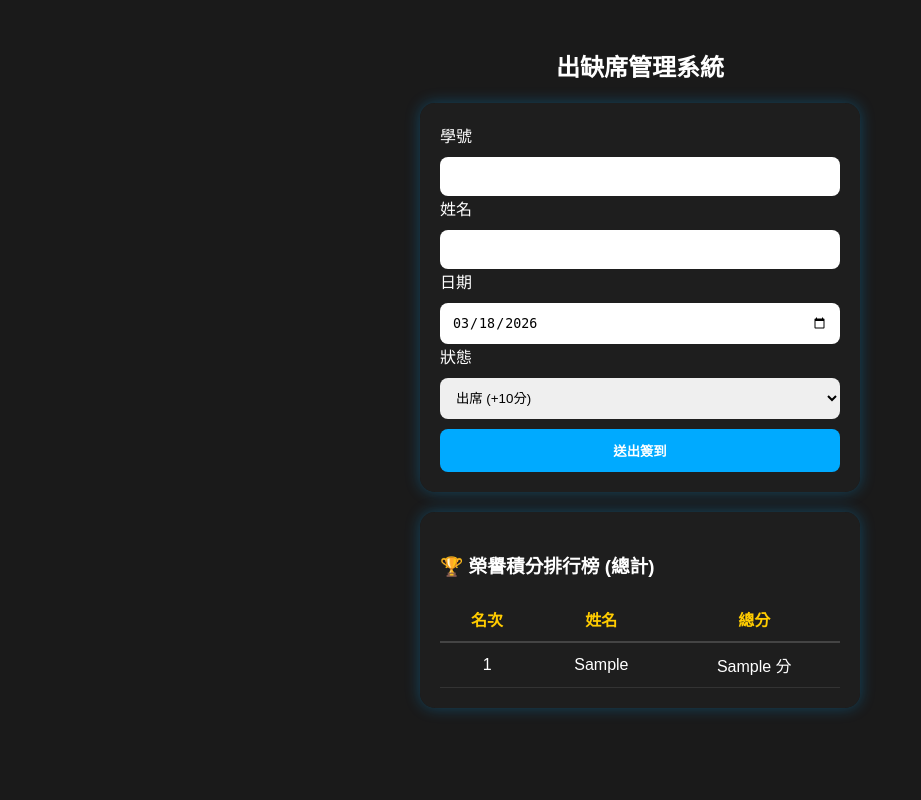
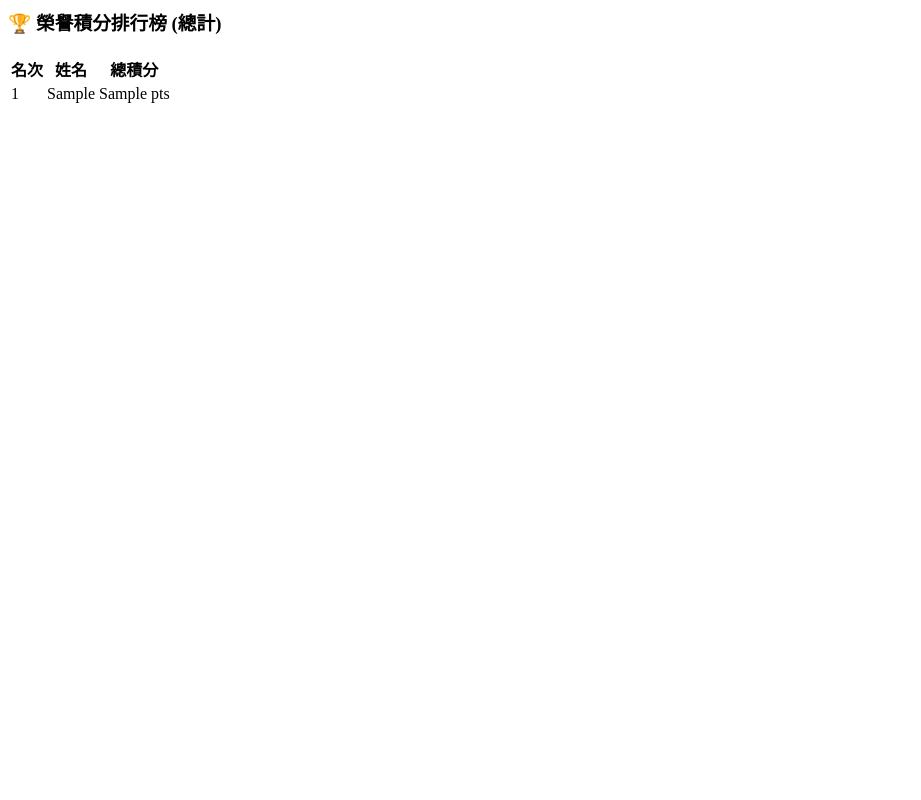
Before and after one commit to zcc-spwater/c, a Flask app: template templates/index.html in a window 1280 px wide. Shown: the whole page, without its empty margins (0-921 px from the left). Run offline with Flask 3, Linux system fonts and the light colour scheme; the template is opened without the code that fills it: most values are stand-ins (such as "Sample title", 1, 10 or a date in 2020); some libraries are stand-ins or nearby versions.

Commit message:
fix: aggregation and score

```diff
--- a/templates/index.html
+++ b/templates/index.html
@@ -1,64 +1,21 @@
-<!DOCTYPE html>
-<html lang="zh-Hant">
-<head>
-    <meta charset="UTF-8">
-    <meta name="viewport" content="width=device-width, initial-scale=1.0">
-    <title>出缺席管理系統</title>
-    <script src="https://cdn.jsdelivr.net/npm/sweetalert2@11"></script>
-    <style>
-        body { background-color: #1a1a1a; color: white; font-family: sans-serif; display: flex; flex-direction: column; align-items: center; padding: 20px; }
-        .box, .rank-box { width: 100%; max-width: 400px; background: rgba(30,30,30,0.9); padding: 20px; border-radius: 15px; margin-bottom: 20px; box-shadow: 0 0 15px rgba(0,170,255,0.3); }
-        input, select, button { width: 100%; padding: 12px; margin-top: 10px; border-radius: 8px; border: none; box-sizing: border-box; }
-        button { background: #00aaff; color: white; font-weight: bold; cursor: pointer; }
-        table { width: 100%; text-align: center; border-collapse: collapse; margin-top: 10px; }
-        th { color: #ffcc00; border-bottom: 2px solid #444; padding: 10px; }
-        td { padding: 10px; border-bottom: 1px solid #333; }
-    </style>
-</head>
-<body>
-    <h2>出缺席管理系統</h2>
-    <div class="box">
-        <form id="attendanceForm">
-            <input type="hidden" name="latitude" id="lat">
-            <input type="hidden" name="longitude" id="lon">
-            <label>學號</label><input type="text" name="student_id" required>
-            <label>姓名</label><input type="text" name="name" required>
-            <label>日期</label><input type="date" id="todayDate" name="date" required>
-            <label>狀態</label>
-            <select name="status">
-                <option value="出席">出席 (+10分)</option>
-                <option value="公假">公假 (+10分)</option>
-                <option value="遲到">遲到 (+5分)</option>
-            </select>
-            <button type="button" onclick="handleGPS()">送出簽到</button>
-        </form>
-    </div>
-
-    <div class="rank-box">
+<div class="leaderboard-section">
     <h3>🏆 榮譽積分排行榜 (總計)</h3>
     <table>
-            <thead><tr><th>名次</th><th>姓名</th><th>總分</th></tr></thead>
+        <thead>
+            <tr>
+                <th>名次</th>
+                <th>姓名</th>
+                <th>總積分</th>
+            </tr>
+        </thead>
         <tbody>
             {% for user in leaderboard %}
-                <tr><td>{{ loop.index }}</td><td>{{ user.姓名 }}</td><td>{{ user.積分 }} 分</td></tr>
+            <tr>
+                <td>{{ loop.index }}</td>
+                <td>{{ user.姓名 }}</td>
+                <td>{{ user.積分 }} pts</td>
+            </tr>
             {% endfor %}
         </tbody>
     </table>
 </div>
-
-    <script>
-        document.getElementById('todayDate').valueAsDate = new Date();
-        function handleGPS() {
-            Swal.fire({ title: '定位中...', didOpen: () => { Swal.showLoading(); }});
-            navigator.geolocation.getCurrentPosition(function(pos) {
-                document.getElementById('lat').value = pos.coords.latitude;
-                document.getElementById('lon').value = pos.coords.longitude;
-                fetch('/submit', { method: 'POST', body: new FormData(document.getElementById('attendanceForm')) })
-                .then(res => res.text()).then(data => {
-                    Swal.fire(data.includes("成功") ? '成功' : '提示', data, 'info').then(() => location.reload());
-                });
-            }, function(err) { Swal.fire('定位失敗', err.message, 'error'); });
-        }
-    </script>
-</body>
-</html>
```
Lines whose indentation alone changed are shown as unchanged.
